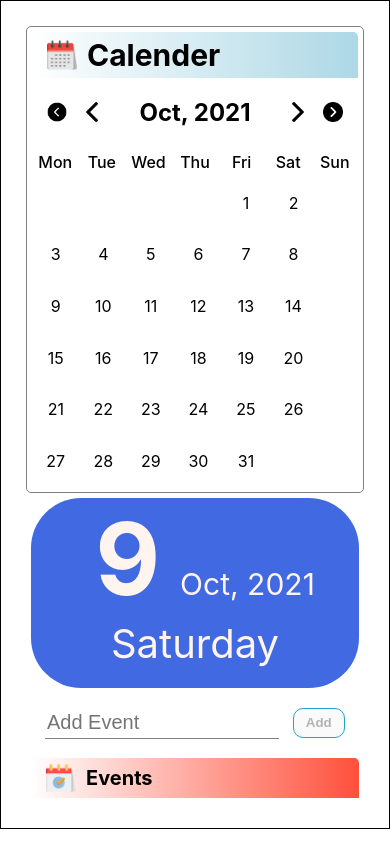
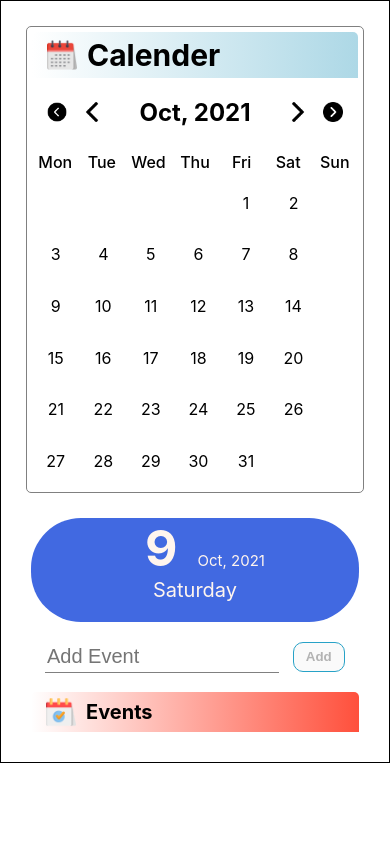
Before and after one commit to jayPrakash10/calendar, a React (Create React App) app: page / in a window 390 px wide. Built offline with nearby package versions, Linux system fonts and the light colour scheme.

Commit message:
Add files via upload

```diff
--- a/src/component/Calendar.css
+++ b/src/component/Calendar.css
@@ -15,6 +15,7 @@
     border: 1px solid gray;
     width: 402.15px;
     border-radius: 5px;
+    margin-bottom: 20px;
 }
 
 .calendarcard .header, .eventcard .header{
@@ -147,19 +148,36 @@
     font-size: 20px;
 }
 
+@media screen and (max-width:1100px) {
+    .container{
+        flex-direction: column;
+        align-items: center;
+    }
+    .eventcard{
+        width: 100%;
+    }
+}
 @media screen and (max-width:450px) {
+    .container{
+        flex-direction: unset;
+    }
     .calender{
         width: 100%;
         margin-bottom: 20px;
     }
     .dates, .disable{
-        border-radius: 10px;
         width: 11.52%;
         height: 41.66px;
-        display: flex;
-        align-items: center;
-        justify-content: center;
-        padding: 5px;
+    }
+    .currentdate h1{
+        margin: 20px;
+        font-size: 50px;
+    }
+    .currentdate *:nth-child(2){
+        font-size: 15px;
+    }
+    .currentdate *:last-child{
+        font-size: 20px;
     }
     .eventcard{
         width: 100%;
```
